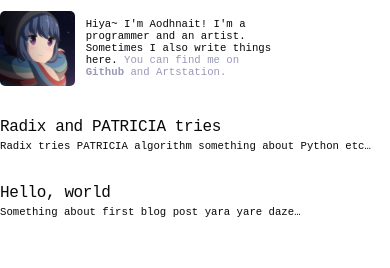
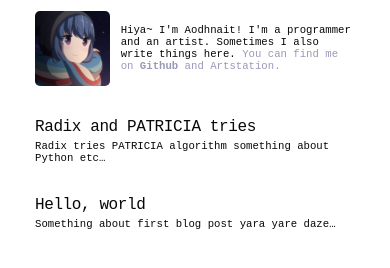
Before and after one commit to aodhneine/site, a plain HTML site: page index.html in a window 390 px wide. Drawn offline with Linux system fonts and the light colour scheme.

Commit message:
Fix display for narrower displays

```diff
--- a/style.css
+++ b/style.css
@@ -17,6 +17,16 @@ header {
   align-items: center;
   justify-content: center;
   width: 70%;
+}
+
+@media (max-width: 400px) {
+  body {
+    max-width: 30em;
+  }
+
+  header {
+    width: 100%;
+  }
 }
 
 header p {
```
